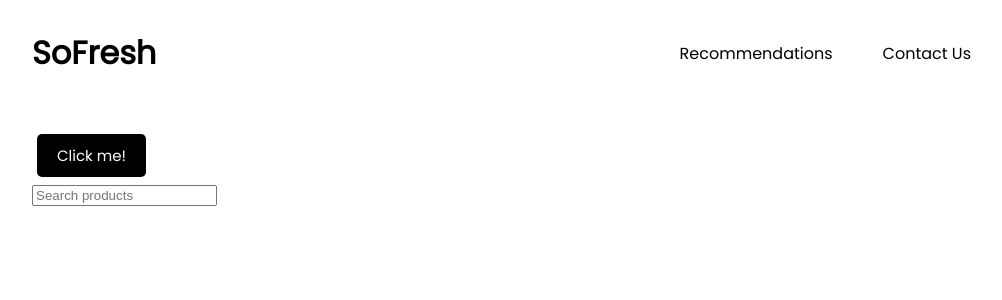
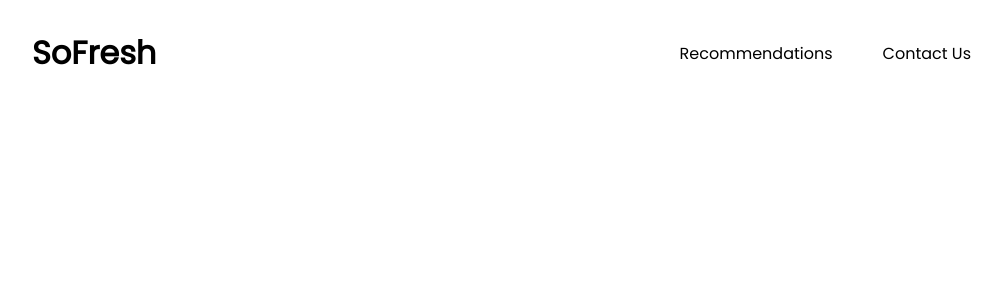
Before and after one commit to CodeLutetium/YouthxHack-NHEngingers, a React (Create React App) app in the folder Frontend/sofresh-frontend/: page / in a window 1280 px wide. Shown: the top 300 px of the page, without its empty margins (176-1178 px from the left). Built offline with nearby package versions, Linux system fonts and the light colour scheme.

Commit message:
feat: added React Routers

```diff
--- a/Frontend/sofresh-frontend/src/App.js
+++ b/Frontend/sofresh-frontend/src/App.js
@@ -1,17 +1,18 @@
-import './App.css';
-import Button from './components/Button';
-import Header from './components/Header';
-import SearchBar from './components/SearchBar';
+import { BrowserRouter, Navigate, Route, Routes } from 'react-router-dom'
+import P from './constants/paths'
+import Main from './pages/main'
+import Login from './pages/login'
+import Shop from './pages/shop'
 
 function App() {
   return (
-    <div className="container">
-      <Header />
-      <div className="container-body">
-        <Button text="Click me!" />
-        <SearchBar />
-      </div>
-    </div>
+    <BrowserRouter>
+      <Routes>
+        <Route path={P.MAIN} element={<Main />} />
+        <Route path={P.LOGIN} element={<Login />} />
+        <Route path={P.SHOP} element={<Shop />} />
+      </Routes>
+    </BrowserRouter>
   );
 }
 
--- a/Frontend/sofresh-frontend/src/pages/main.js
+++ b/Frontend/sofresh-frontend/src/pages/main.js
@@ -1,21 +1,14 @@
-import './App.css';
-import Button from './components/Button';
-import Header from './components/Header';
-import SearchBar from './components/SearchBar';
-import './public'
+import Button from '../components/Button';
+import Header from '../components/Header';
+import SearchBar from '../components/SearchBar';
 
 function main() {
-  return (
-    <main className='main-background'>
-      <div className="container">
-      <Header />
-      <div className="container-body">
-        <Button text="Click me!" />
-        <SearchBar />
-      </div>
-      </div>
-    </main>
-  );
+    return (
+        <div className="main-container">
+            <Header />
+
+        </div>
+    )
 }
 
-export default main;
+export default main
```
